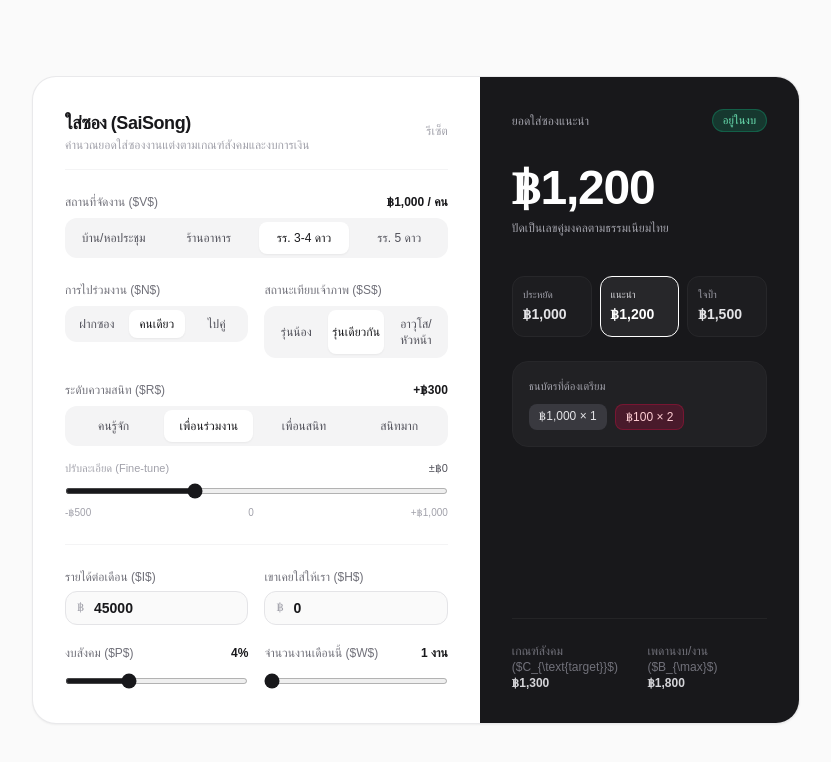
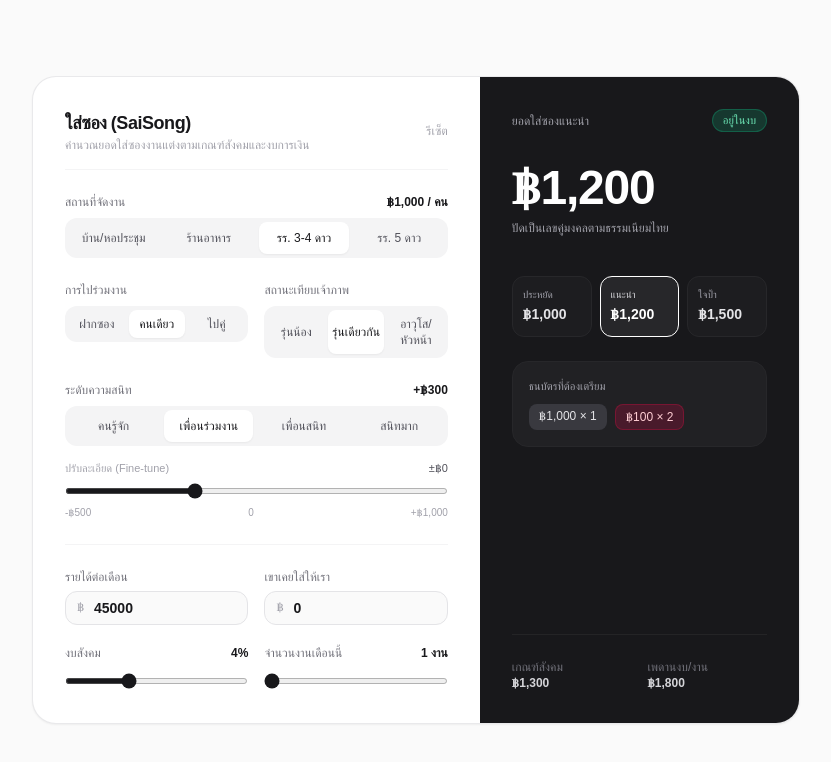
Before and after one commit to Poonpipat16092/saisong, a plain HTML site: page index.html in a window 1280 px wide. Shown: the whole page, without its empty margins (224-1055 px from the left). Drawn offline with nearby package versions, Linux system fonts and the light colour scheme; a web font is replaced by a local one.

Commit message:
style: remove variable symbols from UI labels

```diff
--- a/index.html
+++ b/index.html
@@ -43,10 +43,10 @@
                 <button id="resetBtn" class="text-xs text-zinc-400 hover:text-zinc-700 transition">รีเซ็ต</button>
             </div>
 
-            <!-- 1. สถานที่จัดงาน (V) -->
+            <!-- 1. สถานที่จัดงาน -->
             <div class="space-y-2">
                 <div class="flex justify-between text-xs">
-                    <span class="font-medium text-zinc-500">สถานที่จัดงาน ($V$)</span>
+                    <span class="font-medium text-zinc-500">สถานที่จัดงาน</span>
                     <span id="vLabel" class="font-semibold text-zinc-900">฿1,000 / คน</span>
                 </div>
                 <div class="grid grid-cols-4 gap-1.5 bg-zinc-100 p-1 rounded-xl" id="venueGroup">
@@ -63,10 +63,10 @@
                 </div>
             </div>
 
-            <!-- 2. การไปร่วมงาน (N) & 4. สถานะอาวุโส (S) -->
+            <!-- 2. การไปร่วมงาน & 4. สถานะเทียบเจ้าภาพ -->
             <div class="grid grid-cols-1 sm:grid-cols-2 gap-4">
                 <div class="space-y-2">
-                    <span class="text-xs font-medium text-zinc-500 block">การไปร่วมงาน ($N$)</span>
+                    <span class="text-xs font-medium text-zinc-500 block">การไปร่วมงาน</span>
                     <div class="grid grid-cols-3 gap-1 bg-zinc-100 p-1 rounded-xl" id="attendGroup">
                         <button data-val="0.5"
                             class="py-1.5 text-xs font-medium rounded-lg transition text-zinc-600">ฝากซอง</button>
@@ -78,7 +78,7 @@
                 </div>
 
                 <div class="space-y-2">
-                    <span class="text-xs font-medium text-zinc-500 block">สถานะเทียบเจ้าภาพ ($S$)</span>
+                    <span class="text-xs font-medium text-zinc-500 block">สถานะเทียบเจ้าภาพ</span>
                     <div class="grid grid-cols-3 gap-1 bg-zinc-100 p-1 rounded-xl" id="seniorGroup">
                         <button data-val="0.8"
                             class="py-1.5 text-xs font-medium rounded-lg transition text-zinc-600">รุ่นน้อง</button>
@@ -90,10 +90,10 @@
                 </div>
             </div>
 
-            <!-- 3. ความสนิทสนม (R) -->
+            <!-- 3. ความสนิทสนม -->
             <div class="space-y-2">
                 <div class="flex justify-between text-xs">
-                    <span class="font-medium text-zinc-500">ระดับความสนิท ($R$)</span>
+                    <span class="font-medium text-zinc-500">ระดับความสนิท</span>
                     <span id="rLabel" class="font-semibold text-zinc-900">+฿300</span>
                 </div>
                 <div class="grid grid-cols-4 gap-1.5 bg-zinc-100 p-1 rounded-xl" id="relGroup">
@@ -123,11 +123,11 @@
 
             <hr class="border-zinc-100">
 
-            <!-- กลุ่มตัวแปรการเงิน (I, P, W, H) -->
+            <!-- กลุ่มตัวแปรการเงิน -->
             <div class="space-y-4">
                 <div class="grid grid-cols-2 gap-4">
                     <div>
-                        <label class="text-xs font-medium text-zinc-500 block mb-1.5">รายได้ต่อเดือน ($I$)</label>
+                        <label class="text-xs font-medium text-zinc-500 block mb-1.5">รายได้ต่อเดือน</label>
                         <div class="relative">
                             <span class="absolute left-3 top-2 text-xs text-zinc-400">฿</span>
                             <input type="number" id="incomeInput" value="45000" step="1000"
@@ -135,7 +135,7 @@
                         </div>
                     </div>
                     <div>
-                        <label class="text-xs font-medium text-zinc-500 block mb-1.5">เขาเคยใส่ให้เรา ($H$)</label>
+                        <label class="text-xs font-medium text-zinc-500 block mb-1.5">เขาเคยใส่ให้เรา</label>
                         <div class="relative">
                             <span class="absolute left-3 top-2 text-xs text-zinc-400">฿</span>
                             <input type="number" id="historyInput" value="0" step="100" placeholder="0"
@@ -147,7 +147,7 @@
                 <div class="grid grid-cols-2 gap-4 pt-1">
                     <div>
                         <div class="flex justify-between text-xs mb-1.5">
-                            <span class="font-medium text-zinc-500">งบสังคม ($P$)</span>
+                            <span class="font-medium text-zinc-500">งบสังคม</span>
                             <span id="pVal" class="font-semibold text-zinc-900">4%</span>
                         </div>
                         <input type="range" id="budgetSlider" min="1" max="10" step="0.5" value="4"
@@ -155,7 +155,7 @@
                     </div>
                     <div>
                         <div class="flex justify-between text-xs mb-1.5">
-                            <span class="font-medium text-zinc-500">จำนวนงานเดือนนี้ ($W$)</span>
+                            <span class="font-medium text-zinc-500">จำนวนงานเดือนนี้</span>
                             <span id="wVal" class="font-semibold text-zinc-900">1 งาน</span>
                         </div>
                         <input type="range" id="weddingSlider" min="1" max="6" step="1" value="1"
@@ -216,11 +216,11 @@
             <!-- ข้อมูลอ้างอิงด้านล่าง (Metrics) -->
             <div class="pt-6 border-t border-zinc-800/80 mt-8 grid grid-cols-2 gap-4 text-xs">
                 <div>
-                    <span class="text-zinc-500 block">เกณฑ์สังคม ($C_{\text{target}}$)</span>
+                    <span class="text-zinc-500 block">เกณฑ์สังคม</span>
                     <span id="metricTarget" class="font-semibold text-zinc-300">฿1,300</span>
                 </div>
                 <div>
-                    <span class="text-zinc-500 block">เพดานงบ/งาน ($B_{\max}$)</span>
+                    <span class="text-zinc-500 block">เพดานงบ/งาน</span>
                     <span id="metricCap" class="font-semibold text-zinc-300">฿1,800</span>
                 </div>
             </div>
```
